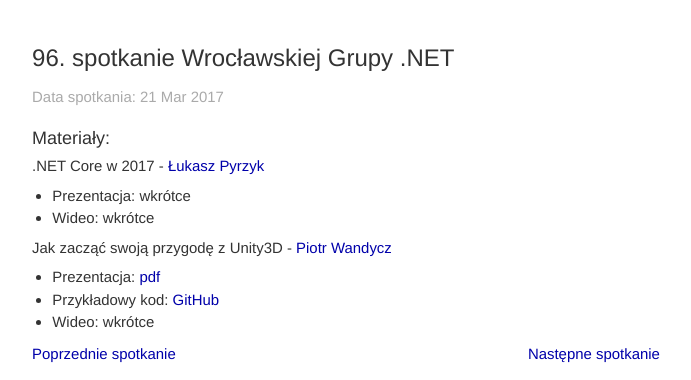
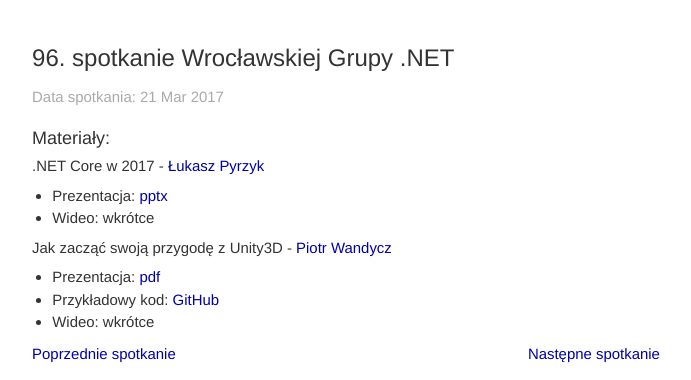
Before and after one commit to wrocnet/wrocnet.github.io, a Jekyll site: the page built from _posts/2017-03-21-96-spotkanie-wroclawskiej-grupy-net.md, in a window 1280 px wide. Shown: the part 500-880 px from the top of the page, without its empty margins (294-985 px from the left). Built offline with Jekyll 4.4.1, drawn with Linux system fonts in a browser that asks for light colours; nearby versions of some CDN libraries; a script that is not in the unit is left out.

Commit message:
link do slajdów Core

```diff
--- a/_posts/2017-03-21-96-spotkanie-wroclawskiej-grupy-net.md
+++ b/_posts/2017-03-21-96-spotkanie-wroclawskiej-grupy-net.md
@@ -5,7 +5,7 @@ meetupno: 96
 ---
 
 #### .NET Core w 2017 - [Łukasz Pyrzyk](https://pyrzyk.net/)
-* Prezentacja: wkrótce
+* Prezentacja: [pptx](/assets/NET-Core-2017.pptx)
 * Wideo: wkrótce
 
 #### Jak zacząć swoją przygodę z Unity3D - [Piotr Wandycz](http://piotr-wandycz.pl/)
```
